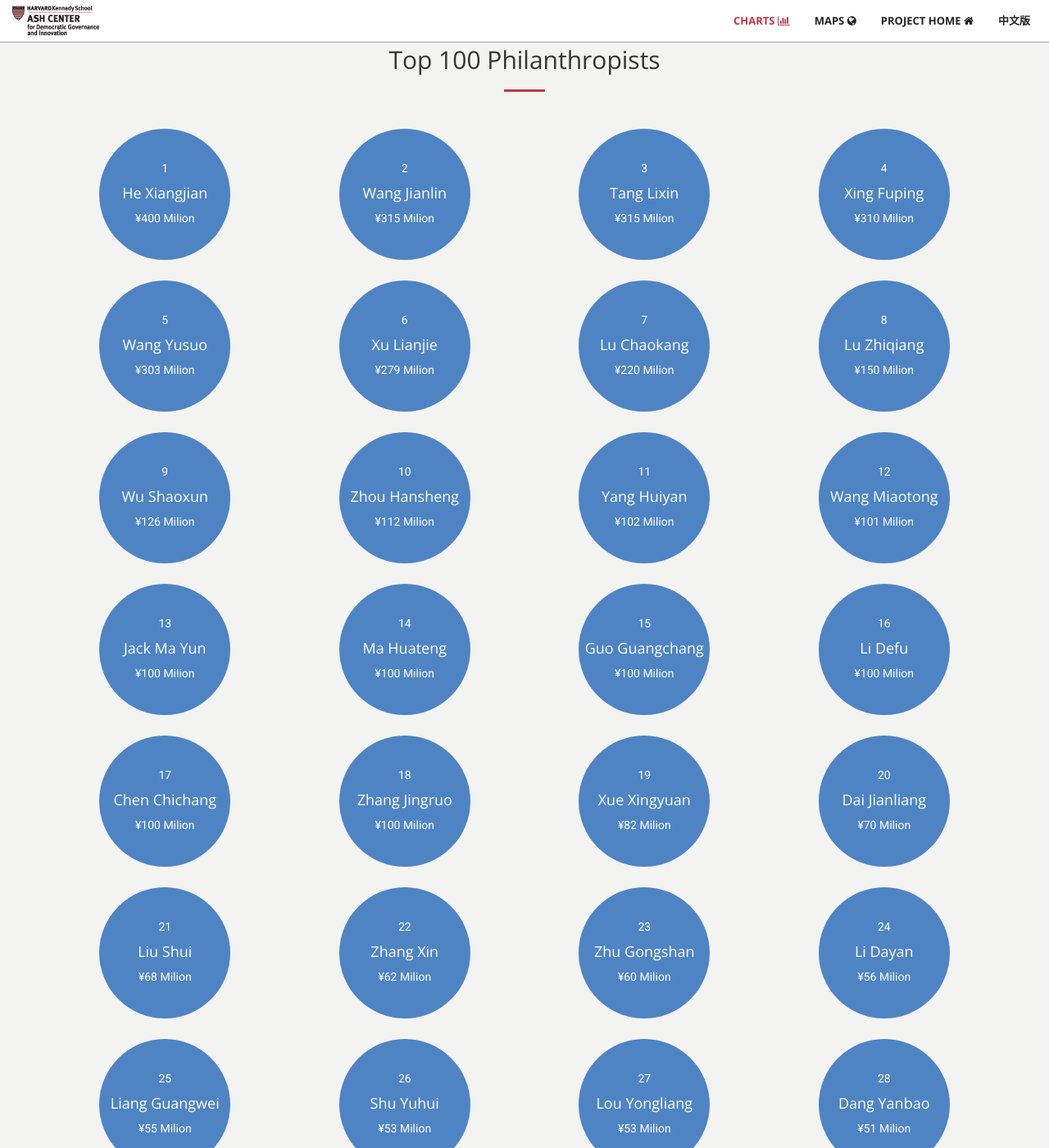
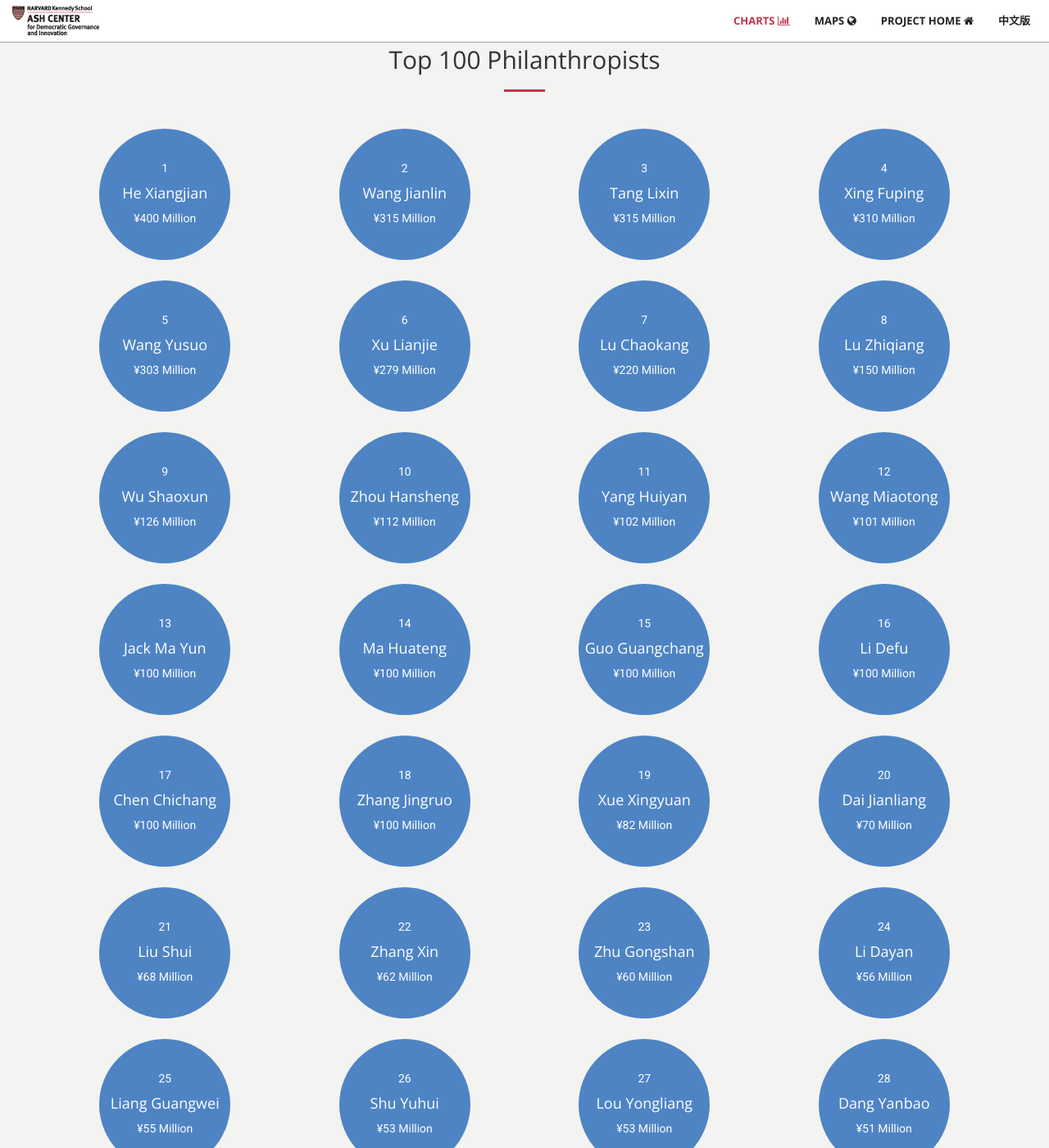
Before and after one commit to Solomon/china-gives, a Jekyll site: the page built from charts.html, in a window 1280 px wide and 1400 px high, scrolled down 570 px. Shown: the whole window at 82% size. Built offline with Jekyll 4.4.1, drawn with Linux system fonts in a browser that asks for light colours; comment, search, counter and statistics services are not loaded; some of the changed text lies outside the part shown.

```diff
--- a/charts.html
+++ b/charts.html
@@ -108,7 +108,7 @@ language: en
                             <div>
                                 <div>{{ b }}</div>
                                 <h4>{{ person.['Name Eng'] }}</h4>
-                                <div>¥{{ person.['Total Amount (million Yuan)'] }} Milion</div>
+                                <div>¥{{ person.['Total Amount (million Yuan)'] }} Million</div>
                             </div>
                         </div>
                         <div class="details">
@@ -136,6 +136,28 @@ language: en
             {% endif %}
             {% assign b = b | plus: 1 %}
         {% endfor %}
+                <div class="col-sm-3 col-xs-6 mg-top-25 person-box {{ industry_class }}" id="person-container-{{ i }}">
+                    <div class="circle">
+                        <div class="circle-text">
+                            <div>
+                                <div>100</div>
+                                <h4>He Qiaonv</h4>
+                                <div>¥X Million Pledged</div>
+                            </div>
+                        </div>
+                        <div class="details">
+                            <div class="content">
+                                <ul class="no-bullets">
+                                    <li><span class="text-muted">Age:</span> xx</li>
+                                    <li><span class="text-muted">Generosity:</span> xx</li>
+                                    <li><span class="text-muted">Location:</span> xx</li>
+                                    <li><span class="text-muted">Industry:</span> xx</li>
+                                    <li><span class="text-muted">Focus:</span> xx</li>
+                                </ul>
+                            </div>
+                        </div>
+                    </div>
+                </div>
 
         </div>
 
--- a/css/site.css
+++ b/css/site.css
@@ -524,7 +524,7 @@ ul.chart-options li:not(.active) small i {
 
 section#people .container {
     overflow: hidden;
-    padding-bottom: 1px; /* to make box shadow and outlines possible on last rows elements */
+    padding-bottom: 5px; /* to make box shadow and outlines possible on last rows elements */
 }
 
 .circle {
```
Also changed, not shown: cn/charts.html (+22 -0 lines).
